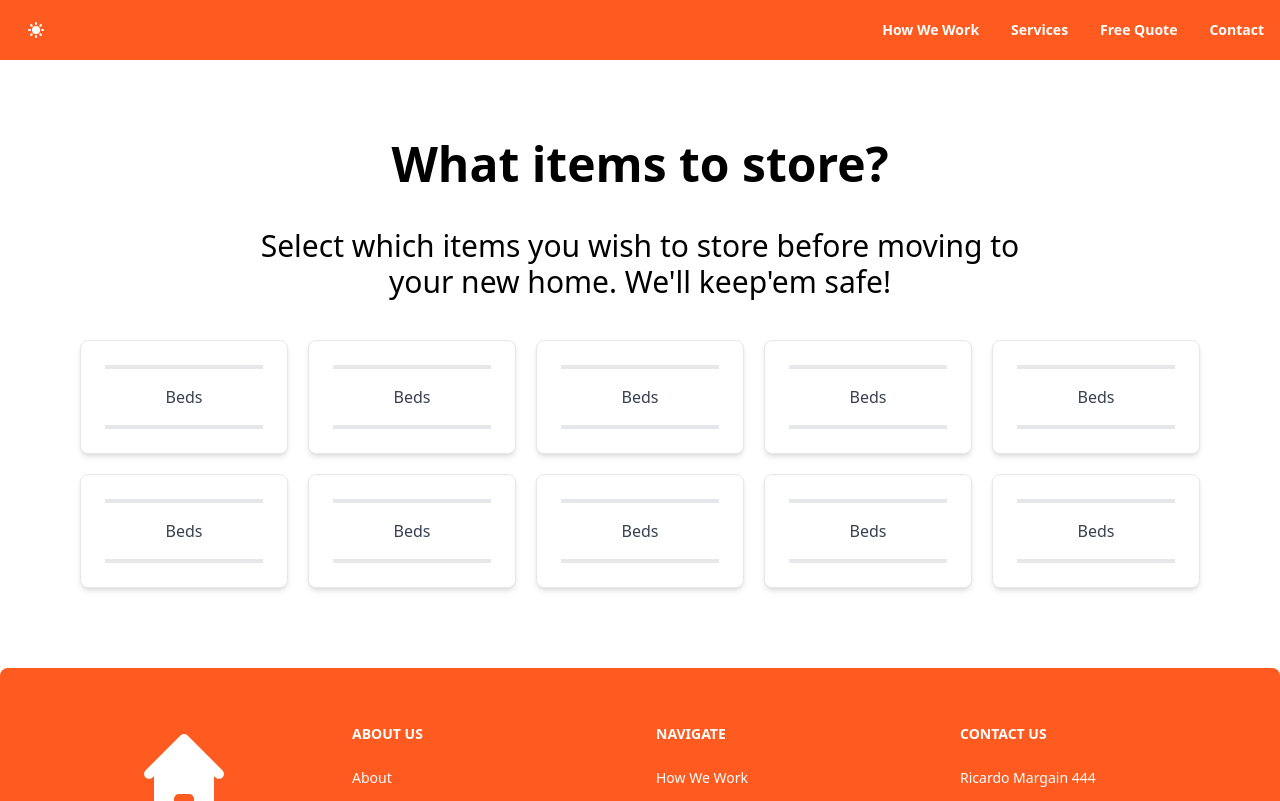
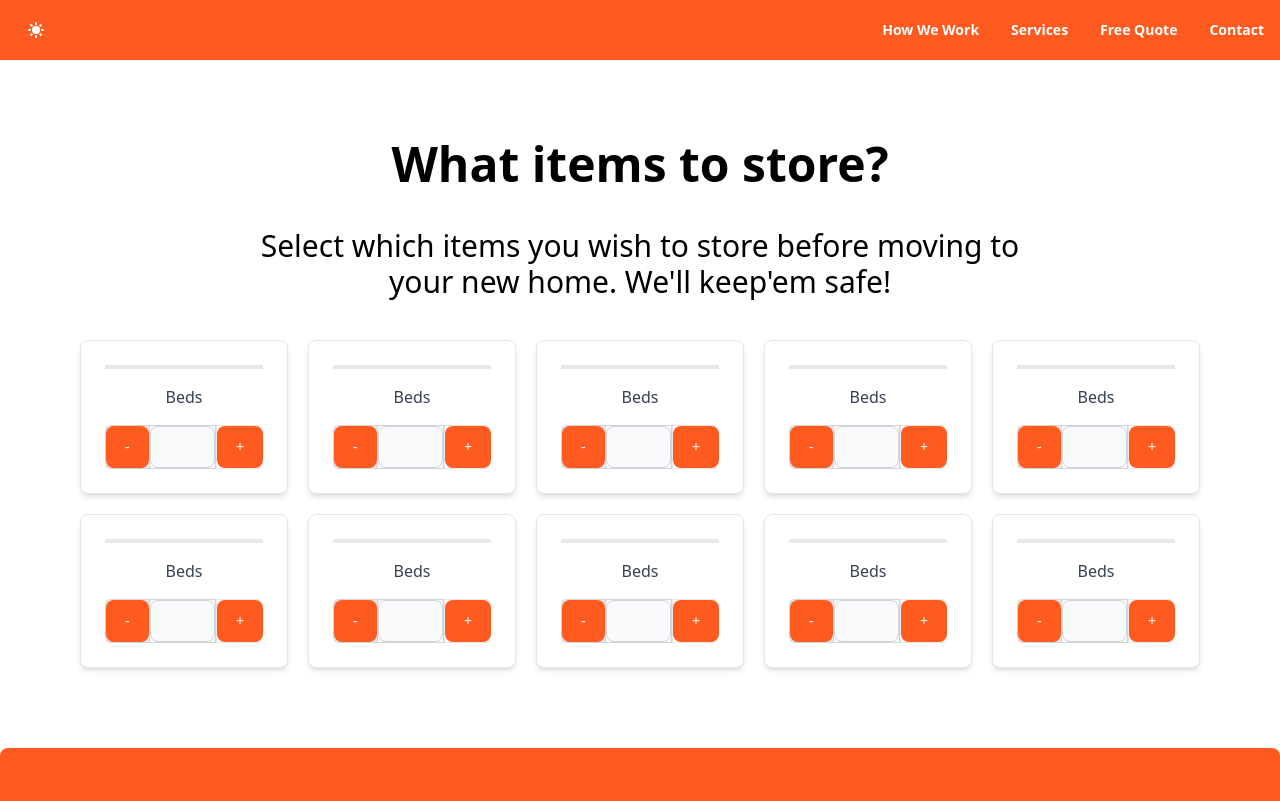
Before and after one commit to AngelLoredoAlvarez/proficent_junior_developer_challenge_1.1, a Next.js app: page / in a window 1280 px wide. Shown: the top 801 px of the page. Built offline with nearby package versions, Linux system fonts and the light colour scheme.

Commit message:
Added all the code to generate the inputs that will change the state according the selected item

```diff
--- a/components/Item.tsx
+++ b/components/Item.tsx
@@ -1,4 +1,4 @@
-import { Card } from "flowbite-react";
+import { Button, Card, TextInput } from "flowbite-react";
 import * as React from "react";
 
 const ItemComponent: React.FC = () => {
@@ -8,7 +8,15 @@ const ItemComponent: React.FC = () => {
       <p className="font-normal text-gray-700 dark:text-gray-400 text-center">
         Beds
       </p>
-      <div className="border-2" />
+      <div className="flex">
+        <span className="inline-flex items-center text-sm text-gray-900 bg-gray-200 border border-r-0 border-gray-300 rounded-l-md dark:bg-gray-600 dark:text-gray-400 dark:border-gray-600">
+          <Button className="bg-orange-500 dark:bg-slate-700">-</Button>
+        </span>
+        <TextInput className="rounded-none bg-gray-50 border text-gray-900 focus:ring-blue-500 focus:border-blue-500 block flex-1 min-w-0 w-full text-sm border-gray-300 dark:bg-gray-600 dark:border-gray-600 dark:placeholder-gray-400 dark:text-white dark:focus:ring-blue-500 dark:focus:border-blue-500" />
+        <span className="inline-flex items-center border border-r-0 rounded-r-md dark:bg-gray-600 dark:text-gray-400 dark:border-gray-600">
+          <Button className="bg-orange-500 dark:bg-slate-700">+</Button>
+        </span>
+      </div>
     </Card>
   );
 };
```
